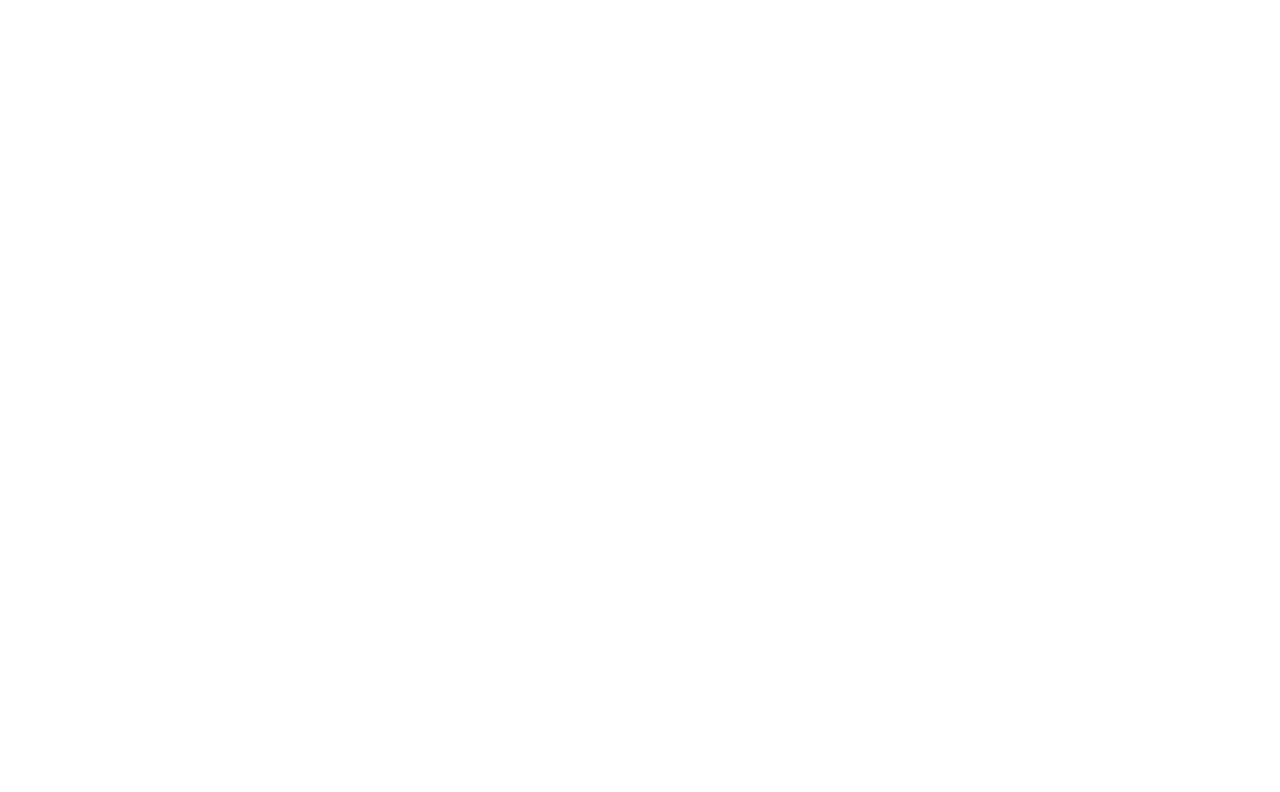
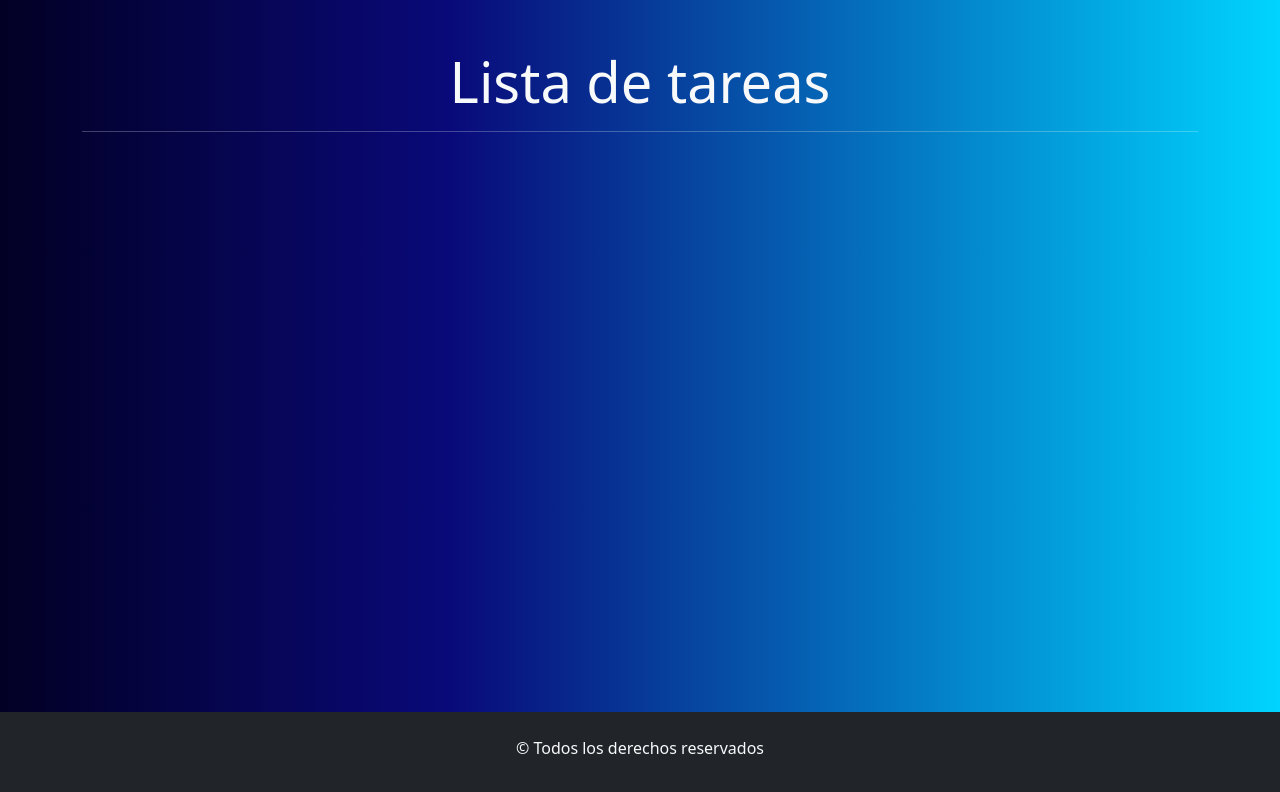
Before and after one commit to antich98/reactEj4, a React (Vite) app: page / in a window 1280 px wide. Shown: the top 792 px of the page. Built offline with nearby package versions, Linux system fonts and the light colour scheme.

Commit message:
Terminé el título, footer y background

```diff
--- a/src/App.css
+++ b/src/App.css
@@ -0,0 +1,9 @@
+#root{
+  min-height: 100vh;
+  display: flex;
+  flex-direction: column;
+  background: rgb(2,0,36);
+background: linear-gradient(90deg, rgba(2,0,36,1) 0%, rgba(9,9,121,1) 35%, rgba(0,212,255,1) 100%);
+}
+.main{
+  flex-grow: 1;
--- a/src/App.jsx
+++ b/src/App.jsx
@@ -1,12 +1,21 @@
-import './App.css'
-import Button from 'react-bootstrap/Button';
+import { Container } from "react-bootstrap";
+import "./App.css";
+import "bootstrap/dist/css/bootstrap.min.css";
 
 function App() {
   return (
     <>
-
+      <Container className="my-5 main">
+        <section className="text-light">
+          <h1 className="text-center display-4">Lista de tareas</h1>
+          <hr />
+        </section>
+      </Container>
+      <footer className="bg-dark text-center text-light py-4">
+        <p>&copy; Todos los derechos reservados</p>
+      </footer>
     </>
-  )
+  );
 }
 
-export default App
+export default App;
```
